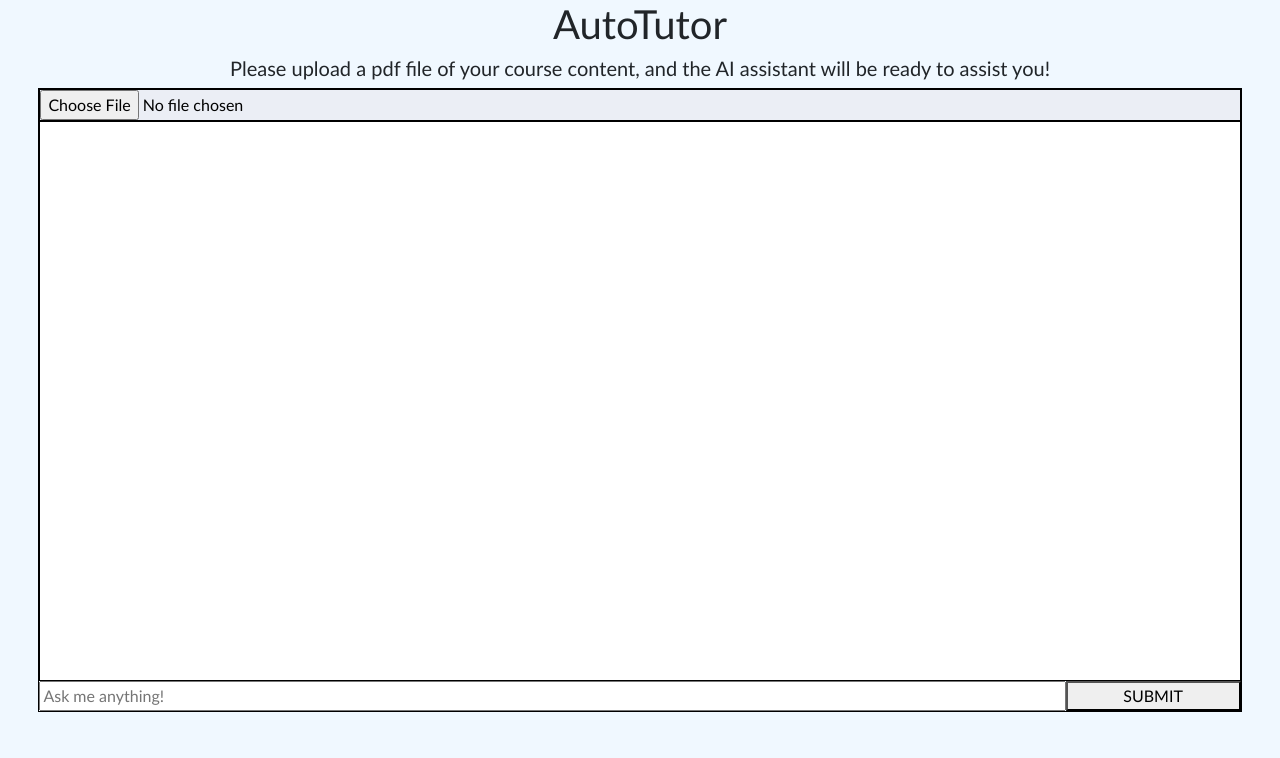
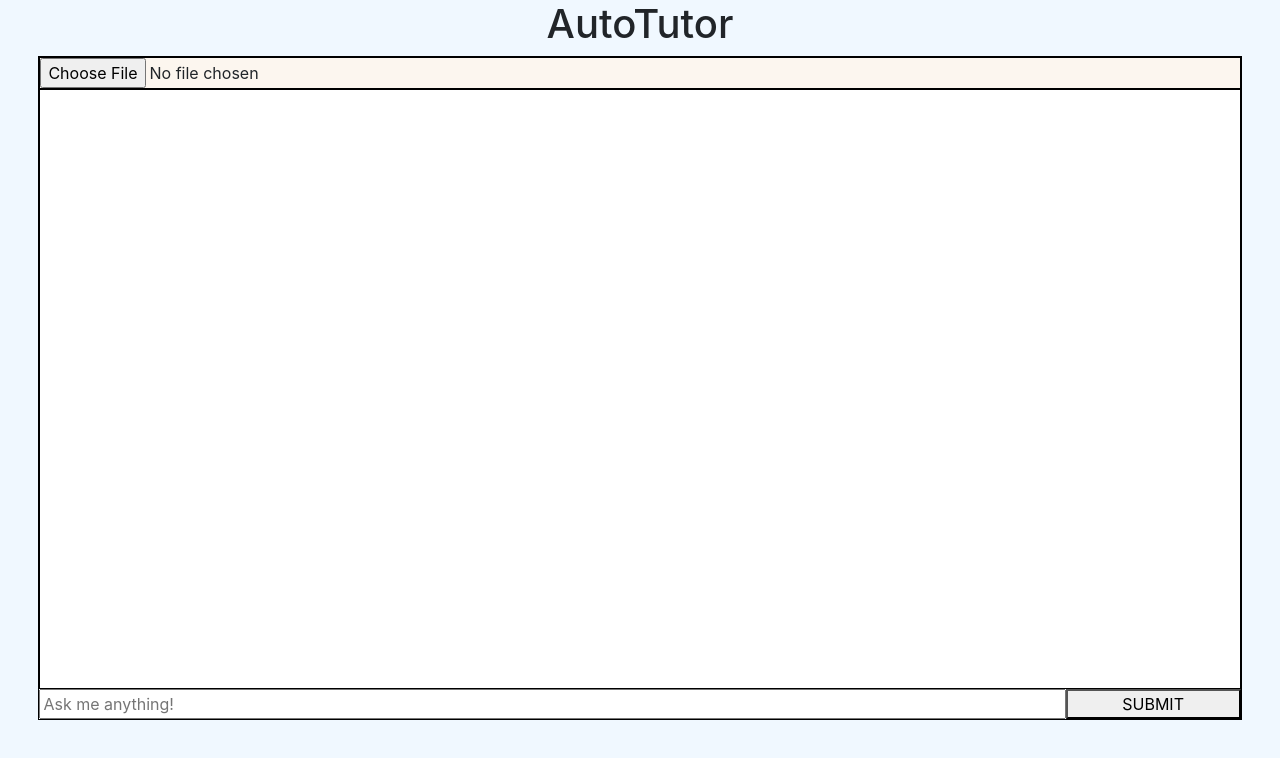
Before and after one commit to QuintonMak/AutoTutor, a React (Create React App) app: page / in a window 1280 px wide. Shown: the top 758 px of the page. Built offline with nearby package versions, Linux system fonts and the light colour scheme; no server answers.

Commit message:
update styles and appearance

```diff
--- a/package.json
+++ b/package.json
@@ -1,4 +1,5 @@
 {
+  "homepage": "https://quintonmak.github.io/autotutor",
   "type": "module",
   "name": "my-app",
   "version": "0.1.0",
@@ -17,6 +18,8 @@
     "web-vitals": "^2.1.4"
   },
   "scripts": {
+    "predeploy": "npm run build",
+    "deploy": "gh-pages -b master -d build",
     "start": "react-scripts start",
     "build": "react-scripts build",
     "test": "react-scripts test",
--- a/src/App.css
+++ b/src/App.css
@@ -4,8 +4,6 @@ html, .App {
 
 .App {
   text-align: center;
-  font-family:'Gill Sans', 'Gill Sans MT', Calibri, 'Trebuchet MS', sans-serif;
-
 }
 
 .App-logo {
@@ -48,8 +46,7 @@ html, .App {
   border-color: black;
   border-width: 1px;
   border-style: solid;
-  background-color: rgb(235, 238, 245);
-  color: black;
+  background-color: rgb(252, 246, 239);
 }
 
 .aiBody input {
--- a/src/App.js
+++ b/src/App.js
@@ -9,7 +9,6 @@ function App() {
   return (
     <div className="App">
       <h1 className="title">AutoTutor</h1>
-      <h5>Please upload a pdf file of your course content, and the AI assistant will be ready to assist you!</h5>
       <AiWindow/>
     </div>
   );
--- a/src/aiWindow.css
+++ b/src/aiWindow.css
@@ -1,5 +1,5 @@
 .aiWindow {
-    height: 70vh;
+    height: 75vh;
     text-align: left;
 
     display: float;
@@ -37,10 +37,11 @@
 
 .textBox {
     margin: 0 5px 8px 5px;
-    background-color:rgb(235, 238, 245);
-    padding: 0 5px;
+    padding-left: 3px;
+    background-color: rgb(238, 238, 238);
 }
 
 .textBox p {
+    padding: 0;
     margin: 0;
 }
--- a/src/aiWindow.js
+++ b/src/aiWindow.js
@@ -37,7 +37,7 @@ function AiWindow() {
       // append the prompt to the current text
       const formJson = Object.fromEntries(formData.entries());
       console.log(formJson);
-      const prompt = "**You:** " + formJson.userInput;
+      const prompt = "You: " + formJson.userInput;
       let new_text = text + NL + prompt + NL;
       set_text(new_text);
 
@@ -49,7 +49,7 @@ function AiWindow() {
       }
 
       // generate completion
-      new_text += "**Gemini:**  ";
+      new_text += "Gemini: ";
       const outputStream = await generateStream(prompt);
       for await (const chunk of outputStream) {
         try {
```
